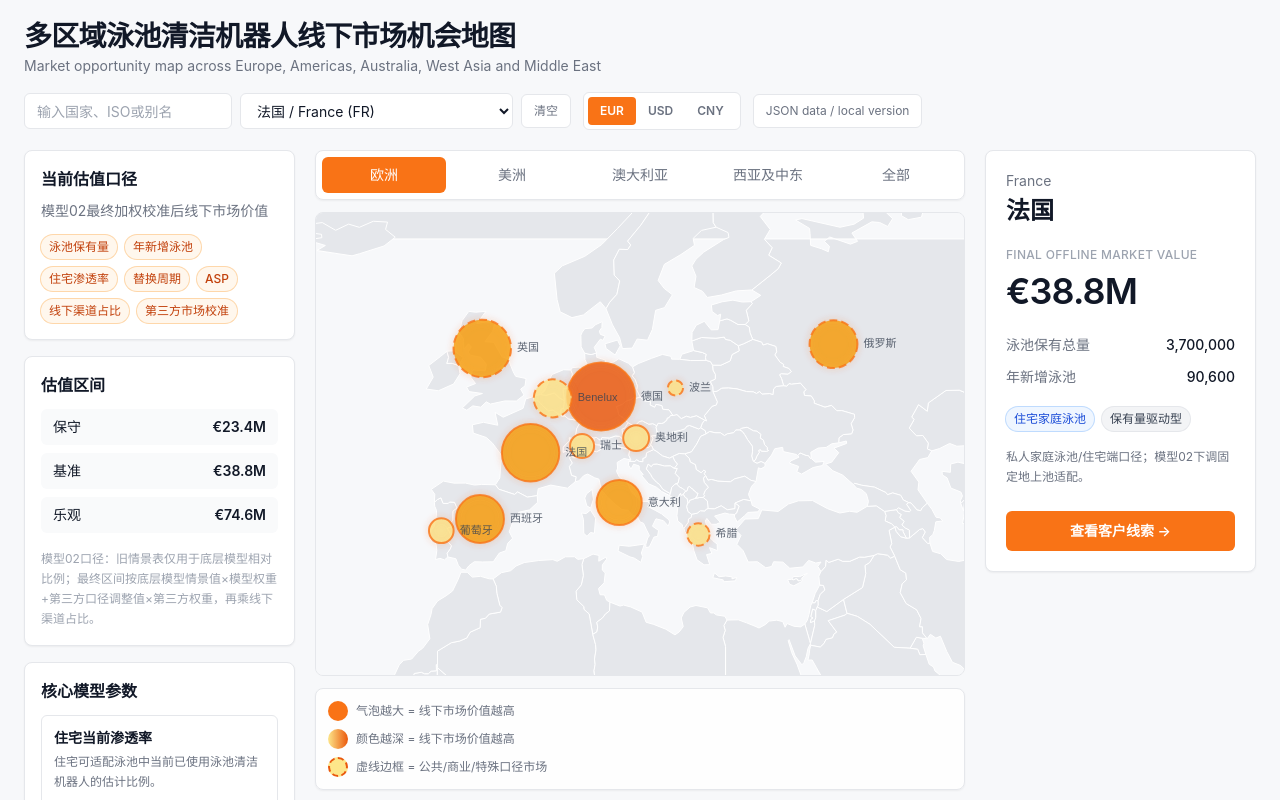
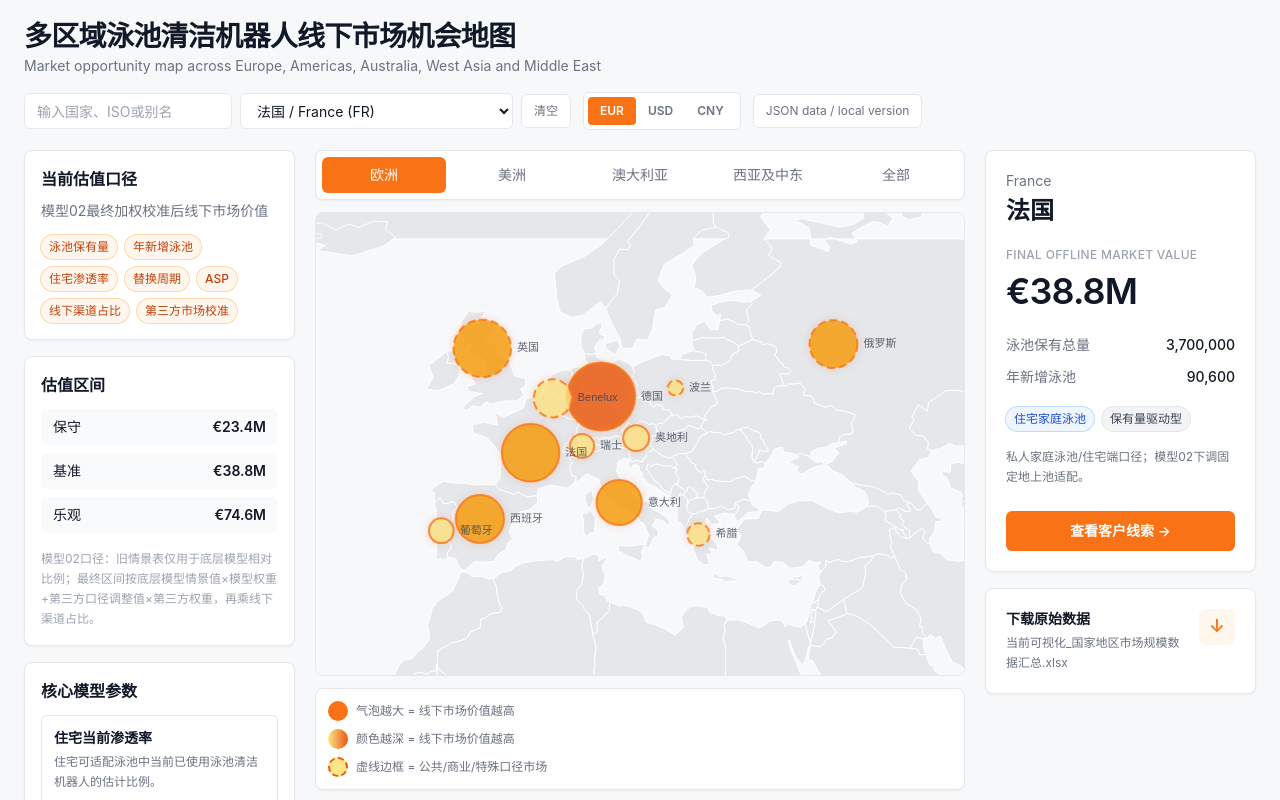
Before and after one commit to luyiii-ye/Prclean-geo-market-, a Next.js app: page / in a window 1280 px wide. Shown: the top 800 px of the page. Built offline with nearby package versions, Linux system fonts and the light colour scheme.

Commit message:
Add files via upload

```diff
--- a/src/app/page.tsx
+++ b/src/app/page.tsx
@@ -18,6 +18,11 @@ const REGION_FILTERS: Array<{ key: MapRegionKey; label: string; regions: string[
   { key: "西亚及中东", label: "西亚及中东", regions: ["西亚及中东"] },
   { key: "全部", label: "全部", regions: null }
 ];
+
+const RAW_DATA_DOWNLOAD = {
+  href: "/data/current_market_size_summary.xlsx",
+  filename: "当前可视化_国家地区市场规模数据汇总.xlsx"
+};
 
 export default function HomePage() {
   const [data, setData] = useState<DashboardData | null>(null);
@@ -156,8 +161,24 @@ export default function HomePage() {
             />
             <MapLegend />
           </div>
-          <div className="order-2 xl:order-3">
+          <div className="order-2 grid content-start gap-4 xl:order-3">
             <CountrySummaryCard country={activeCountry} customerSummary={activeSummary} currency={currency} />
+            <a
+              href={RAW_DATA_DOWNLOAD.href}
+              download={RAW_DATA_DOWNLOAD.filename}
+              aria-label={`下载${RAW_DATA_DOWNLOAD.filename}`}
+              className="group rounded-lg border border-dashboard-line bg-white p-5 shadow-sm transition hover:border-orange-200 hover:shadow-md focus:outline-none focus:ring-2 focus:ring-dashboard-orange/30"
+            >
+              <div className="flex items-start justify-between gap-4">
+                <div>
+                  <div className="text-sm font-semibold text-dashboard-text">下载原始数据</div>
+                  <div className="mt-1 text-xs leading-5 text-dashboard-sub">{RAW_DATA_DOWNLOAD.filename}</div>
+                </div>
+                <span className="inline-flex h-9 w-9 shrink-0 items-center justify-center rounded-md bg-orange-50 text-lg font-semibold text-dashboard-orange transition group-hover:bg-dashboard-orange group-hover:text-white">
+                  ↓
+                </span>
+              </div>
+            </a>
           </div>
         </section>
       </main>
```
